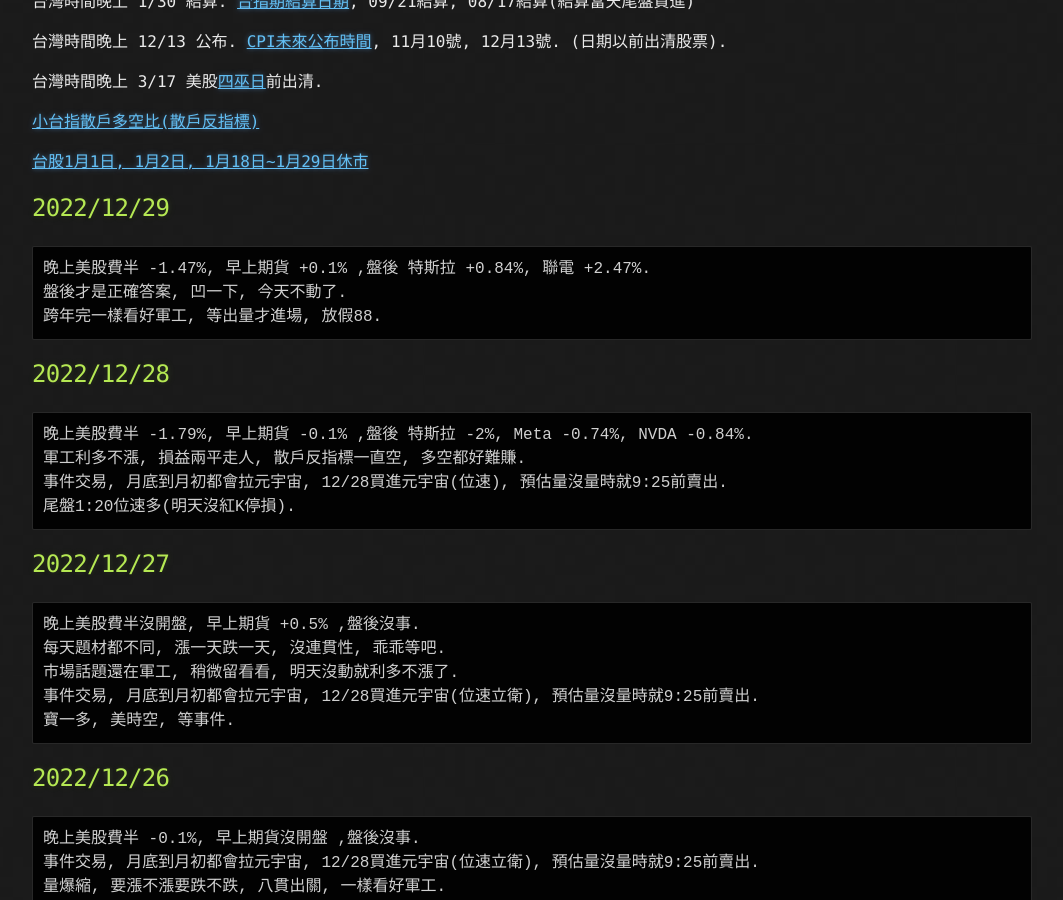
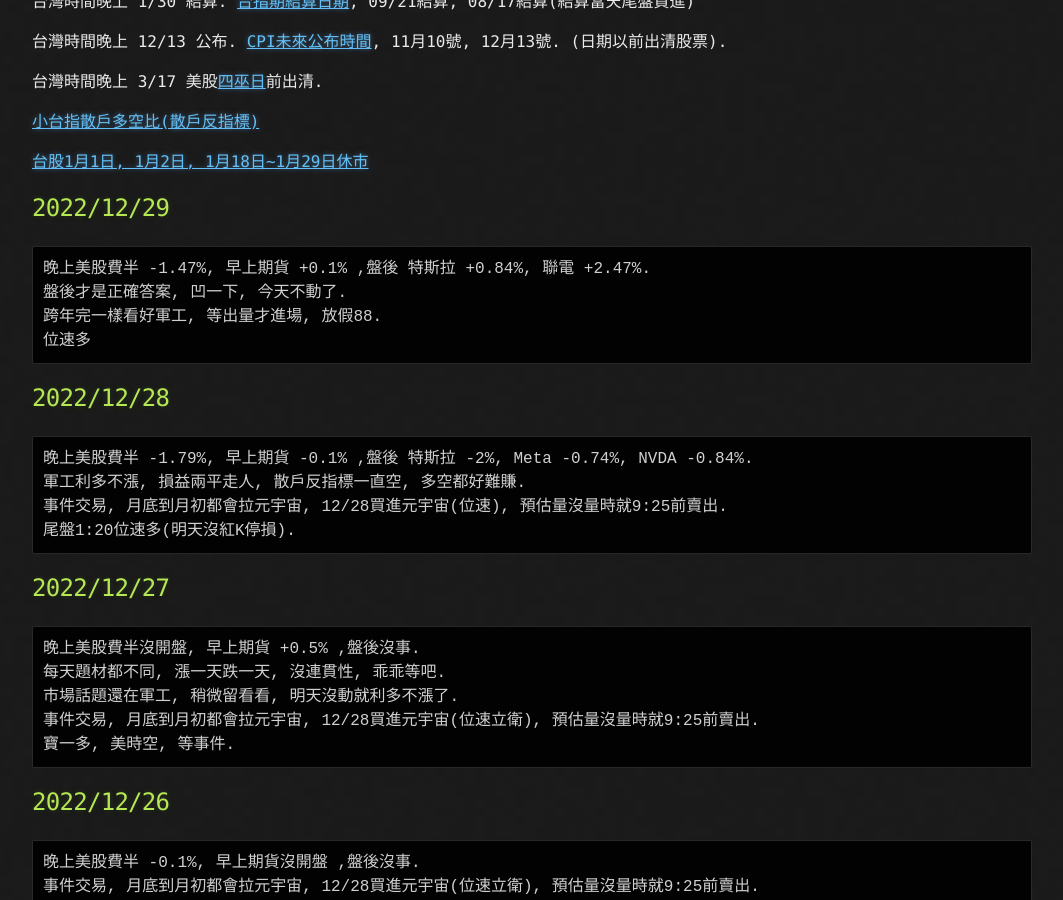
Before and after one commit to lepg5487/Stock_God, a Jekyll site: the page built from index.md, in a window 1280 px wide and 900 px high, scrolled down 388 px. Shown: the whole window, without its empty margins (108-1171 px from the left). Built offline with Jekyll 4.4.1, drawn with Linux system fonts in a browser that asks for light colours; our own code applies the rules of GitHub Pages for plain Markdown files.

Commit message:
Update index.md

````diff
--- a/index.md
+++ b/index.md
@@ -23,6 +23,7 @@ layout: testlayouts
 晚上美股費半 -1.47%, 早上期貨 +0.1% ,盤後 特斯拉 +0.84%, 聯電 +2.47%.
 盤後才是正確答案, 凹一下, 今天不動了.
 跨年完一樣看好軍工, 等出量才進場, 放假88.
+位速多
 ```
 
 ## 2022/12/28
````
